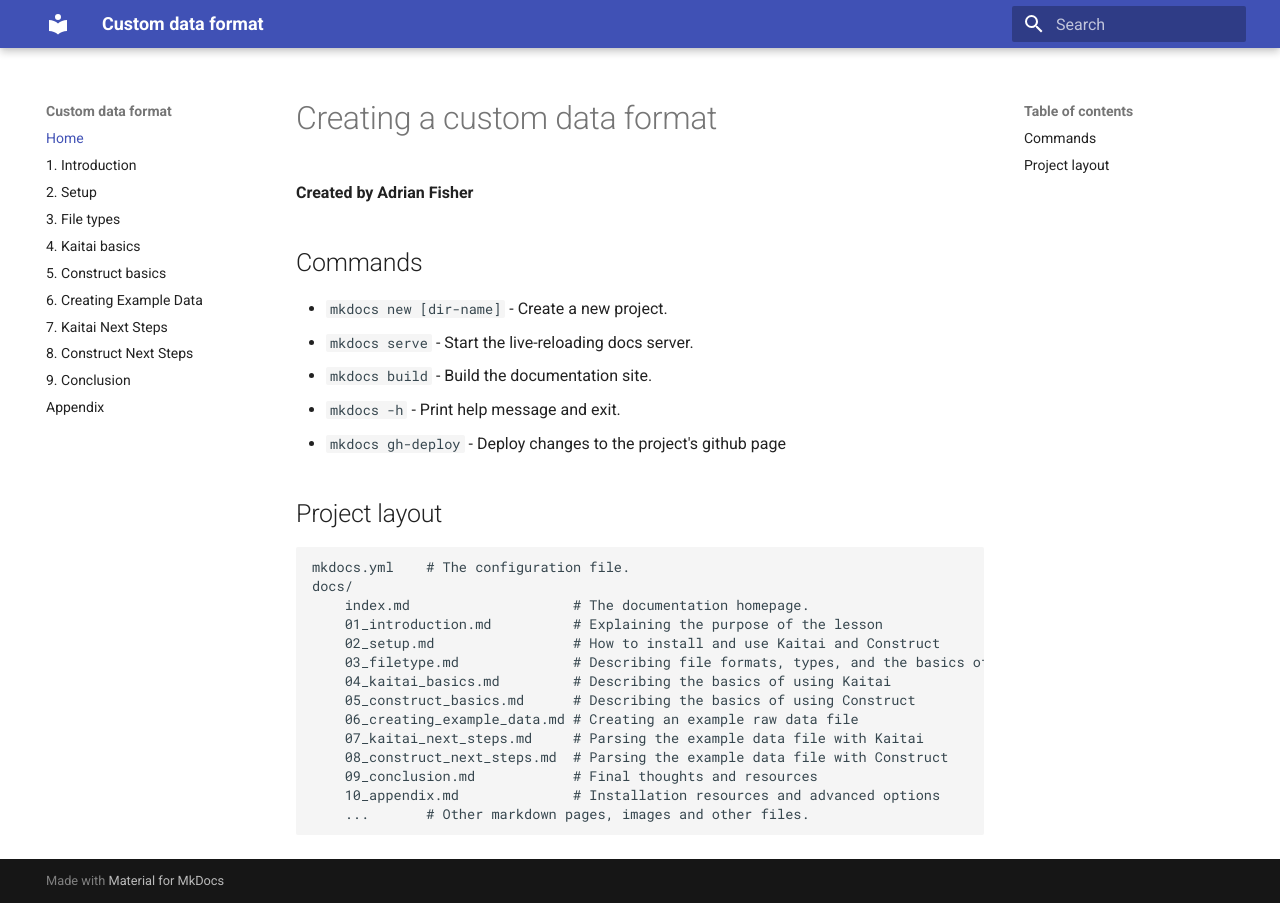
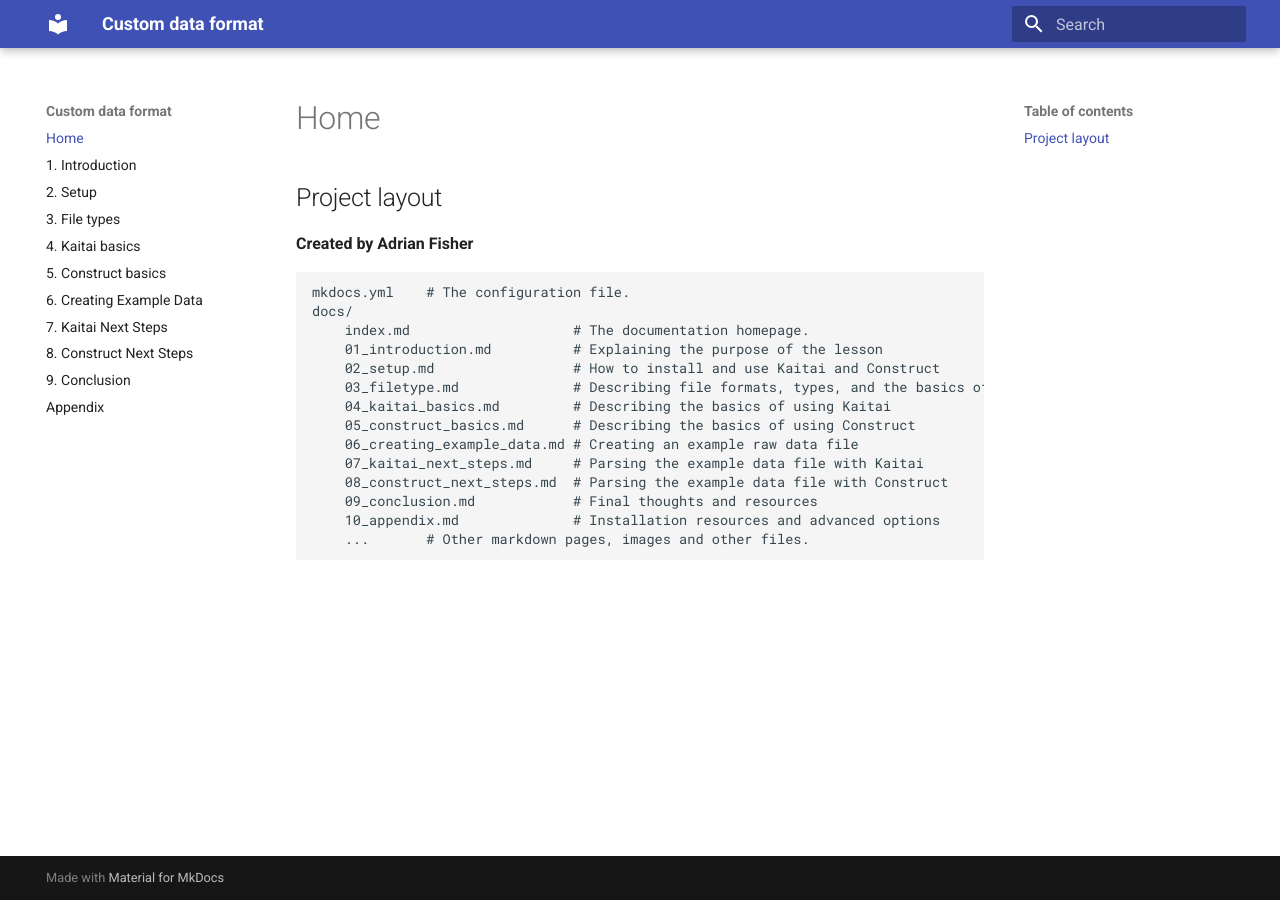
Before and after one commit to det-lab/lessons-data-format, an MkDocs documentation site: the page built from docs/index.md, in a window 1280 px wide. Built offline with MkDocs 1.6.1 and Material for MkDocs 9.7.7, drawn with Linux system fonts in a browser that asks for light colours.

Commit message:
Shortened index

```diff
--- a/docs/index.md
+++ b/docs/index.md
@@ -1,15 +1,5 @@
-# Creating a custom data format
+## Project layout
 **Created by Adrian Fisher**
-
-## Commands
-
-* `mkdocs new [dir-name]` - Create a new project.
-* `mkdocs serve` - Start the live-reloading docs server.
-* `mkdocs build` - Build the documentation site.
-* `mkdocs -h` - Print help message and exit.
-* `mkdocs gh-deploy` - Deploy changes to the project's github page
-
-## Project layout
 
     mkdocs.yml    # The configuration file.
     docs/
```
